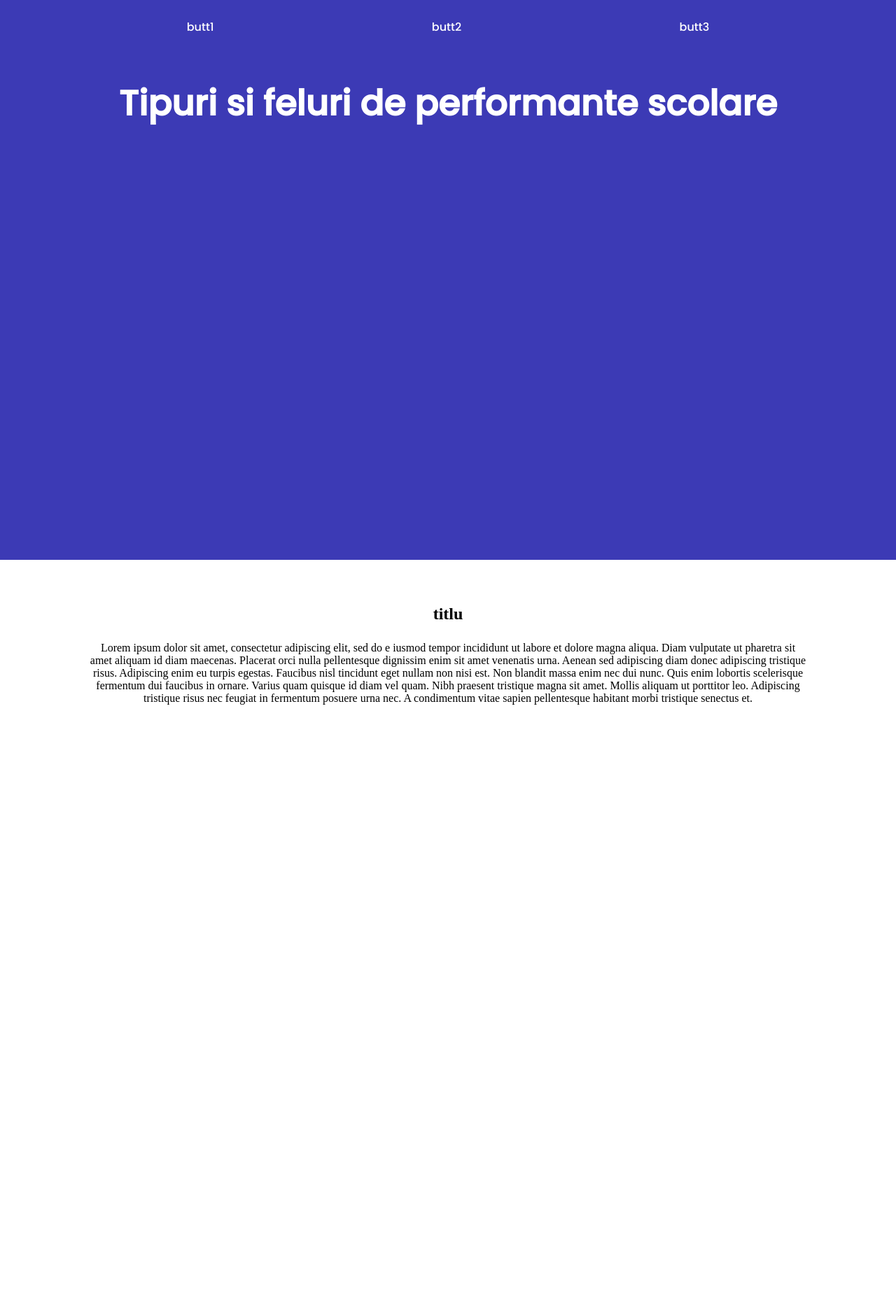
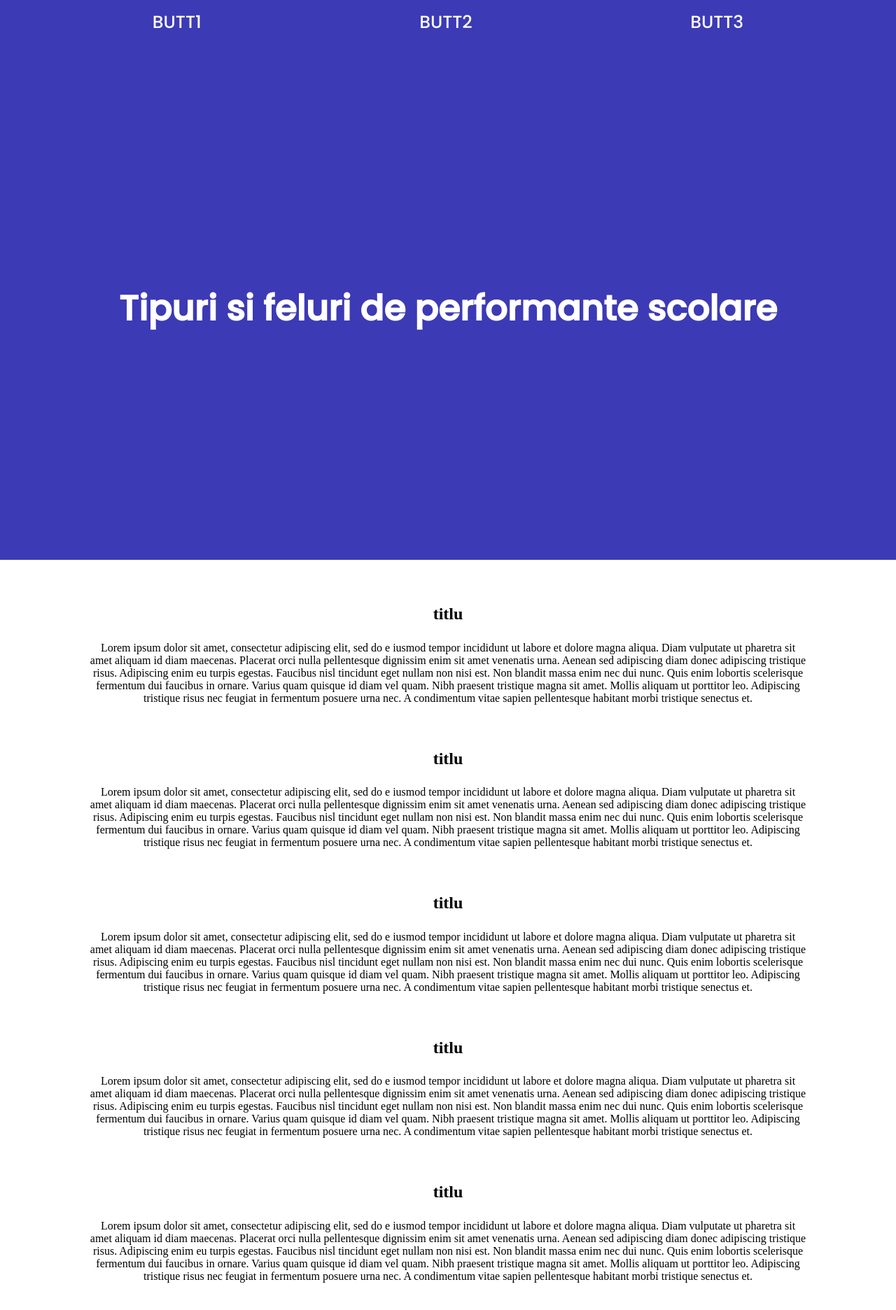
Before and after one commit to Matei-thecoder/proiect-tic, a plain HTML site: page index.html in a window 1280 px wide. Shown: the top 1872 px of the page at 70% size. Drawn offline with Linux system fonts and the light colour scheme.

Commit message:
floating navbar

```diff
--- a/index.html
+++ b/index.html
@@ -12,15 +12,16 @@
 <body>
 
     <div class="header">
-        <div class="navbar">
+        <div id="navbar">
 
-            <a href="">butt1</a>
-            <a href="">butt2</a>
-            <a href="">butt3</a>
+            <a href="">BUTT1</a>
+            <a href="">BUTT2</a>
+            <a href="">BUTT3</a>
         </div>
         <h1 class="h1">Tipuri si feluri de performante scolare</h1>
     </div>
     <div class="content reveal">
+        <section>
             <div>
                 <h2>titlu</h2>
                 <p id="p1">Lorem ipsum dolor sit amet, consectetur adipiscing elit, sed do e
@@ -36,11 +37,77 @@
                        in fermentum posuere urna nec. A condimentum vitae sapien
                         pellentesque habitant morbi tristique senectus et.</p>
             </div>
+        </section>
+        <section>
+            <div>
+                <h2>titlu</h2>
+                <p id="p1">Lorem ipsum dolor sit amet, consectetur adipiscing elit, sed do e
+                    iusmod tempor incididunt ut labore et dolore magna aliqua. Diam vulputate
+                     ut pharetra sit amet aliquam id diam maecenas. Placerat orci nulla
+                     pellentesque dignissim enim sit amet venenatis urna. Aenean sed
+                     adipiscing diam donec adipiscing tristique risus. Adipiscing
+                     enim eu turpis egestas. Faucibus nisl tincidunt eget nullam non
+                      nisi est. Non blandit massa enim nec dui nunc. Quis enim lobortis
+                      scelerisque fermentum dui faucibus in ornare. Varius quam quisque
+                      id diam vel quam. Nibh praesent tristique magna sit amet. Mollis
+                       aliquam ut porttitor leo. Adipiscing tristique risus nec feugiat
+                       in fermentum posuere urna nec. A condimentum vitae sapien
+                        pellentesque habitant morbi tristique senectus et.</p>
+            </div>
+        </section>
+        <section>
+            <div>
+                <h2>titlu</h2>
+                <p id="p1">Lorem ipsum dolor sit amet, consectetur adipiscing elit, sed do e
+                    iusmod tempor incididunt ut labore et dolore magna aliqua. Diam vulputate
+                     ut pharetra sit amet aliquam id diam maecenas. Placerat orci nulla
+                     pellentesque dignissim enim sit amet venenatis urna. Aenean sed
+                     adipiscing diam donec adipiscing tristique risus. Adipiscing
+                     enim eu turpis egestas. Faucibus nisl tincidunt eget nullam non
+                      nisi est. Non blandit massa enim nec dui nunc. Quis enim lobortis
+                      scelerisque fermentum dui faucibus in ornare. Varius quam quisque
+                      id diam vel quam. Nibh praesent tristique magna sit amet. Mollis
+                       aliquam ut porttitor leo. Adipiscing tristique risus nec feugiat
+                       in fermentum posuere urna nec. A condimentum vitae sapien
+                        pellentesque habitant morbi tristique senectus et.</p>
+            </div>
+        </section>
+        <section>
+            <div>
+                <h2>titlu</h2>
+                <p id="p1">Lorem ipsum dolor sit amet, consectetur adipiscing elit, sed do e
+                    iusmod tempor incididunt ut labore et dolore magna aliqua. Diam vulputate
+                     ut pharetra sit amet aliquam id diam maecenas. Placerat orci nulla
+                     pellentesque dignissim enim sit amet venenatis urna. Aenean sed
+                     adipiscing diam donec adipiscing tristique risus. Adipiscing
+                     enim eu turpis egestas. Faucibus nisl tincidunt eget nullam non
+                      nisi est. Non blandit massa enim nec dui nunc. Quis enim lobortis
+                      scelerisque fermentum dui faucibus in ornare. Varius quam quisque
+                      id diam vel quam. Nibh praesent tristique magna sit amet. Mollis
+                       aliquam ut porttitor leo. Adipiscing tristique risus nec feugiat
+                       in fermentum posuere urna nec. A condimentum vitae sapien
+                        pellentesque habitant morbi tristique senectus et.</p>
+            </div>
+        </section>
+        <section>
+            <div>
+                <h2>titlu</h2>
+                <p id="p1">Lorem ipsum dolor sit amet, consectetur adipiscing elit, sed do e
+                    iusmod tempor incididunt ut labore et dolore magna aliqua. Diam vulputate
+                     ut pharetra sit amet aliquam id diam maecenas. Placerat orci nulla
+                     pellentesque dignissim enim sit amet venenatis urna. Aenean sed
+                     adipiscing diam donec adipiscing tristique risus. Adipiscing
+                     enim eu turpis egestas. Faucibus nisl tincidunt eget nullam non
+                      nisi est. Non blandit massa enim nec dui nunc. Quis enim lobortis
+                      scelerisque fermentum dui faucibus in ornare. Varius quam quisque
+                      id diam vel quam. Nibh praesent tristique magna sit amet. Mollis
+                       aliquam ut porttitor leo. Adipiscing tristique risus nec feugiat
+                       in fermentum posuere urna nec. A condimentum vitae sapien
+                        pellentesque habitant morbi tristique senectus et.</p>
+            </div>
+        </section>
 
-        <p id="p2"></p>
-        <p id="p3"></p>
-        <p id="p4"></p>
-        <p id="p5"></p>
+
     </div>
 
 
@@ -66,13 +133,14 @@
         margin:0;
         box-sizing: border-box;
     }
-    h1{
+    .h1{
         text-align:center;
         margin:auto ;
-        margin-top:20%;
+        margin-top:65vh;
         color:white;
         font-family: 'Poppins', sans-serif;
         font-size: 50px;
+
     }
     #p1{
         text-align:center;
@@ -84,8 +152,9 @@
         padding-top:5%;
         text-align:center;
     }
-    .navbar{
+    #navbar{
         width: 100vw;
+        height: 10vh;
         /*align-self: flex-start;*/
         color:white;
         font-family: 'Poppins', sans-serif;
@@ -97,7 +166,12 @@
         display: inline-block;
         text-decoration: none;
         overflow: hidden;
-        margin-top: 2%;
+       /* margin-top: 0%;*/
+        background-color:#3c3ab5;
+        overflow: hidden;
+        color:white;
+        padding-top: 1%;
+
     }
     a{
         text-decoration: none;
@@ -105,7 +179,10 @@
         font-family: 'Poppins', sans-serif;
         margin:10%;
         padding:2%;
-        padding-bottom: 2%;
+        padding-bottom: 3%;
+        font-size: 25px;
+        padding-top: 0.15%;
+
 
     }
     a:hover{
@@ -116,7 +193,7 @@
     .reveal{
     position: relative;
     transform: translateY(150px);
-    opacity: 1;
+    opacity: 0;
     transition: 1s all ease;
     }
 
@@ -125,9 +202,9 @@
     opacity: 1;
     }
     .h1{
-        transform: translateY(-200px);
+        transform: translateY(-100px);
         opacity: 1;
-        transition: 1s ease-in;
+        transition: 1s all ease;
         display: flex;
         align-items: center;
         justify-content: center;
@@ -135,6 +212,18 @@
     .h1.active{
         transform:translateY(0);
         opacity:1;
+        text-align:center;
+        margin:auto ;
+        padding-top:40vh;
+        color:white;
+        font-family: 'Poppins', sans-serif;
+        font-size: 50px;
+    }
+    .sticky {
+    position: fixed;
+    top: 0;
+    left:0;
+    opacity: 1;
     }
 
 </style>
@@ -166,12 +255,27 @@ function h1()
     var elementVisible = 150;
 
         if (elementTop < windowHeight - elementVisible) {
-            chow[i].classList.add("active");
+            show[i].classList.add("active");
         } else {
             show[i].classList.remove("active");
     }
   }
 }
 window.addEventListener("scroll", h1);
+window.onscroll = function() {myFunction()};
+
+
+var navbar = document.getElementById("navbar");
+
+
+var sticky = navbar.offsetTop;
+
+function myFunction() {
+  if (window.pageYOffset >= sticky) {
+    navbar.classList.add("sticky")
+  } else {
+    navbar.classList.remove("sticky");
+  }
+}
 </script>
 </html>
```
Lines whose indentation alone changed are shown as unchanged.
